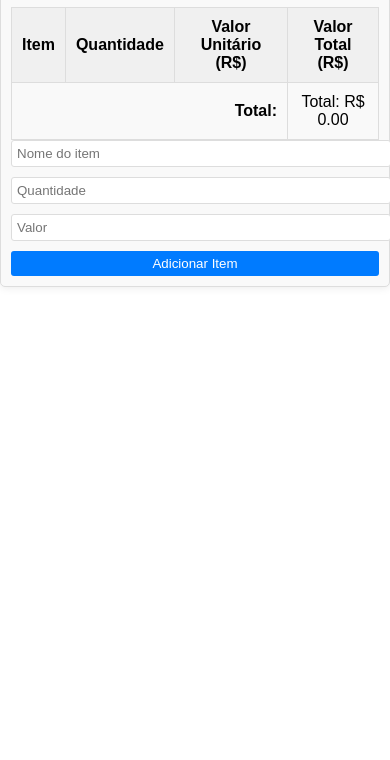
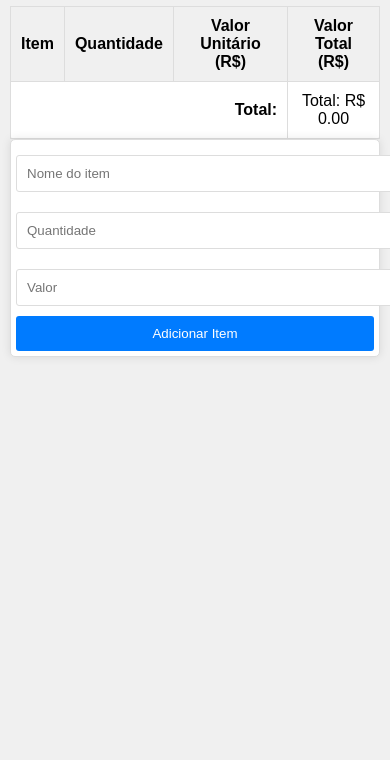
Before and after one commit to augustoburatto/ListaMercado, a plain HTML site: page index.html in a window 390 px wide. Shown: the part 84-844 px from the top of the page. Drawn offline with nearby package versions, Linux system fonts and the light colour scheme.

Commit message:
Att responsive view

```diff
--- a/css/style.css
+++ b/css/style.css
@@ -2,16 +2,12 @@ body {
     font-family: Arial, sans-serif;
     margin: 0;
     padding: 0;
+    background-color: #f0f0f0;
 }
 
 .container {
-    max-width: 600px;
-    margin: 0 auto;
-    padding: 20px;
-    background: #f9f9f9;
-    border: 1px solid #ddd;
-    border-radius: 5px;
-    box-shadow: 0 0 10px rgba(0, 0, 0, 0.1);
+    max-width: 100%;
+    padding: 10px;
 }
 
 h1 {
@@ -19,39 +15,44 @@ h1 {
 }
 
 #item-form {
-    display: flex;
-    flex-direction: column;
-    max-width: 300px;
+    max-width: 100%;
     margin: 0 auto;
+    padding: 10px;
+    background-color: #fff;
+    border: 1px solid #ddd;
+    border-radius: 5px;
+    box-shadow: 0 0 10px rgba(0, 0, 0, 0.1);
 }
 
 #item-form input {
-    margin-bottom: 10px;
-    padding: 5px;
+    margin: 10px 0;
+    padding: 15px; /* Aumento do tamanho do campo de entrada */
     border: 1px solid #ddd;
     border-radius: 3px;
     width: 100%;
 }
 
 #item-form button {
-    padding: 5px 10px;
+    padding: 15px; /* Aumento do tamanho do botão */
     background: #007bff;
     color: #fff;
     border: none;
     border-radius: 3px;
     cursor: pointer;
     width: 100%;
-    max-width: 200px;
-    margin: 0 auto;
 }
 
 #lista table {
     width: 100%;
     border-collapse: collapse;
+    background-color: #fff;
+    border: 1px solid #ddd;
+    border-radius: 5px;
+    box-shadow: 0 0 10px rgba(0, 0, 0, 0.1);
 }
 
 #lista th, #lista td {
-    padding: 10px;
+    padding: 15px; /* Aumento do tamanho das células da tabela */
     text-align: center;
     border: 1px solid #ddd;
 }
@@ -65,23 +66,23 @@ h1 {
     cursor: pointer;
 }
 
-/* Adicione media queries para telas menores (por exemplo, dispositivos móveis) */
+/* Adicione media queries para dispositivos móveis */
 
 @media screen and (max-width: 600px) {
-    .container {
-        max-width: 100%;
-        padding: 10px;
-    }
-
     #item-form {
-        max-width: 100%;
+        padding: 5px;
     }
 
     #item-form input, #item-form button {
-        max-width: 100%;
+        padding: 10px; /* Tamanho reduzido dos campos em dispositivos móveis */
     }
 
     #lista table {
-        max-width: 100%;
+        box-shadow: none;
+        border: none;
+    }
+
+    #lista th, #lista td {
+        padding: 10px; /* Tamanho reduzido das células da tabela em dispositivos móveis */
     }
 }
```
